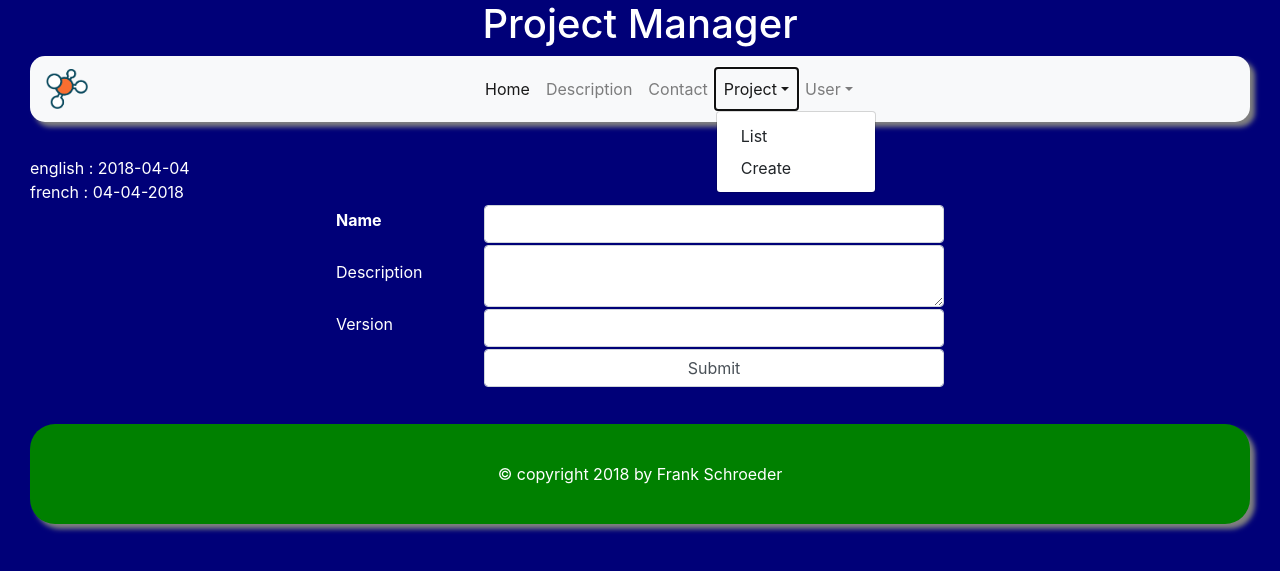
After one commit to D4rkPh0en1x/ProjectManager, a Symfony app: template templates/Product/addProduct.html.twig in a window 1280 px wide, after a click on "Project". The commit adds this page. Shown: the top 571 px of the page. Run offline with Twig, Linux system fonts and the light colour scheme; the template is opened without the code that fills it, so the values that code supplies are empty; form fields are guessed from the names that the template uses; some libraries are stand-ins or nearby versions.

Commit message:
Adding todays Updates

```diff
--- a/composer.json
+++ b/composer.json
@@ -6,11 +6,13 @@
         "ext-iconv": "*",
         "symfony/console": "^4.0",
         "symfony/flex": "^1.0",
+        "symfony/form": "^4.0",
         "symfony/framework-bundle": "^4.0",
         "symfony/lts": "^4@dev",
         "symfony/maker-bundle": "^1.3",
         "symfony/orm-pack": "^1.0",
         "symfony/twig-bundle": "^4.0",
+        "symfony/validator": "^4.0",
         "symfony/yaml": "^4.0"
     },
     "require-dev": {
--- a/config/routes.yaml
+++ b/config/routes.yaml
@@ -5,3 +5,7 @@
 homepage:
      path: /
      controller: App\Controller\DefaultController::homepage
+
+add_product:
+     path: /add/product
+     controller: App\Controller\ProductController::addProduct
--- a/config/services.yaml
+++ b/config/services.yaml
@@ -1,6 +1,7 @@
 # Put parameters here that don't need to change on each machine where the app is deployed
 # https://symfony.com/doc/current/best_practices/configuration.html#application-related-configuration
 parameters:
+    locale: 'en'
 
 services:
     # default configuration for services in *this* file
--- a/public/css/style.min.css
+++ b/public/css/style.min.css
@@ -1 +1 @@
-body{margin-left:30px;margin-right:30px;background-color:#000078;color:white}h1{text-align:center}footer{background-color:green;text-align:center;height:100px;border-radius:25px;margin-top:20px;line-height:100px;box-shadow:10px 10px 5px grey}hr{display:block;height:1px;border:0;border-top:1px solid white;margin:1em 0;padding:0}.tab-pane{border-radius:25px;padding:15px;min-height:300px;background-color:white;color:black;box-shadow:10px 10px 5px grey}.nav-tabs>.active>a,.nav-tabs>.active>a:hover,.nav-tabs>.active>a:focus{border-color:#d45500;border-bottom-color:transparent}.nav-tabs{border-bottom:none}
+body{margin-left:30px;margin-right:30px;background-color:#000078;color:white}h1{text-align:center}footer{background-color:green;text-align:center;height:100px;border-radius:25px;margin-top:20px;line-height:100px;box-shadow:5px 5px 5px grey}hr{display:block;height:1px;border:0;border-top:1px solid white;margin:1em 0;padding:0}.tab-pane{border-radius:25px;padding:15px;min-height:300px;background-color:white;color:black;box-shadow:5px 5px 5px grey}.nav-tabs>.active>a,.nav-tabs>.active>a:hover,.nav-tabs>.active>a:focus{border-color:#d45500;border-bottom-color:transparent}.nav-tabs{border-bottom:none}.navbar-expand-sm{border-radius:15px;margin-bottom:10px;box-shadow:5px 5px 5px grey}.sticky.is-sticky{position:fixed;left:0;right:0;top:0;z-index:1000;width:100%}.add_product{width:50%;margin-left:auto;margin-right:auto}
--- a/public/css/style.scss
+++ b/public/css/style.scss
@@ -16,7 +16,7 @@ footer{
   border-radius: 25px;
   margin-top: 20px;
   line-height: 100px;
-  box-shadow: 10px 10px 5px grey;
+  box-shadow: 5px 5px 5px grey;
 }
 
 hr {
@@ -34,7 +34,7 @@ hr {
   min-height: 300px;
   background-color: white;
   color: black;
-  box-shadow: 10px 10px 5px grey;
+  box-shadow: 5px 5px 5px grey;
 }
 
 .nav-tabs>.active>a, .nav-tabs>.active>a:hover, .nav-tabs>.active>a:focus {
@@ -44,3 +44,24 @@ hr {
 .nav-tabs {
    border-bottom: none;
 }
+
+.navbar-expand-sm{
+  border-radius: 15px;
+  margin-bottom: 10px;
+  box-shadow: 5px 5px 5px grey;
+}
+
+.sticky.is-sticky {
+  position: fixed;
+  left: 0;
+  right: 0;
+  top: 0;
+  z-index: 1000;
+  width: 100%;
+}
+
+.add_product{
+  width: 50%;
+  margin-left:auto;
+  margin-right:auto;
+}
--- /dev/null
+++ b/public/js/stickbs4navbar.min.js
@@ -0,0 +1,9 @@
+/* ========================================================================
+ * Tutorial specific Javascript
+ *
+ * ========================================================================
+ * Copyright 2015 Bootbites.com (unless otherwise stated)
+ * For license information see: http://bootbites.com/license
+ * ======================================================================== */// Sticky navbar
+// =========================
+$(document).ready(function(){var e=function(e,t,n){var r=e.outerHeight(),i=t.offset().top;if(n.scrollTop()>=i){t.height(r);e.addClass("is-sticky")}else{e.removeClass("is-sticky");t.height("auto")}};$('[data-toggle="sticky-onscroll"]').each(function(){var t=$(this),n=$("<div>").addClass("sticky-wrapper");t.before(n);t.addClass("sticky");$(window).on("scroll.sticky-onscroll resize.sticky-onscroll",function(){e(t,n,$(this))});e(t,n,$(window))})});
--- /dev/null
+++ b/templates/Product/addProduct.html.twig
@@ -0,0 +1,79 @@
+{% extends 'base.html.twig' %}
+
+{% block title %}{{ parent() }} - Add Product{% endblock %}
+
+{% block body %}
+
+	{# this is a comment #}
+
+	{# create a new var range #}
+	{# {% set range = [1, 2, 3, 4, 5] %} #}
+
+	{# display the range #}
+	{# <ul> #}
+	{# {% for element in range %} #}
+	{# 	<li>{{ element }}</li> #}
+	{# {%  endfor %} #}
+	{# </ul> #}
+
+	{# condition #}
+	{# {% if isTrue %} #}
+
+	{# {% endif %} #}
+
+	{# {{ 'My awesome text'|upper|title }}<br/>
+    {{ 'My awesome text'|upper|length }}<br/>
+
+	{{ date().format('Y-m-d') }}#}
+
+	{% set nowDate = date() %}<br/>
+
+	english : {{ nowDate|date('Y-d-m') }}<br/>
+	french : {{ nowDate|date('d-m-Y') }}<br/>
+
+	{# {{ form(formular) }} #}
+
+{{ form_start(formular) }}
+<table class="add_product">
+  <tr>
+    <th>{{ form_label(formular.name) }}</th>
+    <th>{{ form_widget(formular.name) }}</th>
+
+  </tr>
+  <tr>
+    <td>{{ form_label(formular.description) }}</td>
+    <td>{{ form_widget(formular.description) }}</td>
+
+  </tr>
+  <tr>
+    <td>{{ form_label(formular.version) }}</td>
+    <td>{{ form_widget(formular.version) }}</td>
+
+  </tr>
+  <tr>
+    <td></td>
+    <td>{{ form_row(formular.submit) }}</td>
+
+  </tr>
+</table>
+{{ form_rest(formular) }}
+{{ form_end(formular)}}
+
+
+{# 	{{ form_start(formular) }}
+
+		{{ form_errors(formular.name) }}
+		{{ form_label(formular.name) }}
+		{{ form_widget(formular.name) }}
+
+		{{ form_row(formular.description) }}
+
+		{{ form_row(formular.version) }}
+
+		{{ form_row(formular.submit) }}
+
+	{{ form_rest(formular) }}
+	{{ form_end(formular)}} #}
+
+
+{% endblock %}
--- a/templates/base.html.twig
+++ b/templates/base.html.twig
@@ -26,6 +26,7 @@
   			<script src="https://code.jquery.com/jquery-3.3.1.min.js" integrity="sha256-FgpCb/KJQlLNfOu91ta32o/NMZxltwRo8QtmkMRdAu8=" crossorigin="anonymous"></script>
   			<script src="https://cdnjs.cloudflare.com/ajax/libs/popper.js/1.12.9/umd/popper.min.js" integrity="sha384-ApNbgh9B+Y1QKtv3Rn7W3mgPxhU9K/ScQsAP7hUibX39j7fakFPskvXusvfa0b4Q" crossorigin="anonymous"></script>
   			<script src="https://maxcdn.bootstrapcdn.com/bootstrap/4.0.0/js/bootstrap.min.js" integrity="sha384-JZR6Spejh4U02d8jOt6vLEHfe/JQGiRRSQQxSfFWpi1MquVdAyjUar5+76PVCmYl" crossorigin="anonymous"></script>
+ 			<script src="/js/stickbs4navbar.min.js"></script>
 
         {% endblock %}
     </body>
--- a/templates/header.html.twig
+++ b/templates/header.html.twig
@@ -1,39 +1,55 @@
 <header>
 <h1>Project Manager</h1>
-<nav>
-	<ul class="nav nav-tabs justify-content-center" id="myTab" role="tablist">
+
+<nav class="navbar navbar-expand-sm navbar-light bg-light bg-faded" data-toggle="sticky-onscroll">
+<button class="navbar-toggler" type="button" data-toggle="collapse" data-target="#nav-content" aria-controls="nav-content" aria-expanded="false" aria-label="Toggle navigation">
+<span class="navbar-toggler-icon"></span>
+</button>
+
+<!-- Brand -->
+<a class="navbar-brand" href="#"><img alt="" src="/images/logo-only.png" height="40px"></a>
+
+    <div class="collapse navbar-collapse justify-content-center" id="nav-content">
+    	<ul class="navbar-nav nav" id="myNav" >
       		<li class="nav-item">
-
-    			<img alt="" src="/images/logo-only.png" height="40px">
-
+        		<a class="nav-link active" id="home-tab" href="/" role="tab">Home</a>
       		</li>
       		<li class="nav-item">
-    		<a class="nav-link active" id="home-tab" data-toggle="tab" href="#home" role="tab" aria-controls="home" aria-selected="true">Home</a>
+        		<a class="nav-link" id="description-tab" href="/" role="tab">Description</a>
       		</li>
       		<li class="nav-item">
-    		<a class="nav-link" id="description-tab" data-toggle="tab" href="#description" role="tab" aria-controls="description" aria-selected="false">Description</a>
-  		</li>
-  		<li class="nav-item">
-    		<a class="nav-link" id="contact-tab" data-toggle="tab" href="#contact" role="tab" aria-controls="contact" aria-selected="false">Contact</a>
+        		<a class="nav-link" id="contact-tab" href="/" role="tab">Contact</a>
       		</li>
       		<li class="nav-item dropdown">
-    		<a class="nav-link dropdown-toggle" data-toggle="dropdown" href="#" role="button" aria-haspopup="true" aria-expanded="false">Project</a>
+        		<a class="nav-link dropdown-toggle" data-toggle="dropdown" href="/" role="button">Project</a>
         			<div class="dropdown-menu">
-                  <a class="dropdown-item" href="#">List</a>
-                  <a class="dropdown-item" href="#">Create</a>
+                      <a class="dropdown-item" href="/">List</a>
+                      <a class="dropdown-item" href="/add/product">Create</a>
 
         			</div>
       		</li>
       		<li class="nav-item dropdown">
-    		<a class="nav-link dropdown-toggle" data-toggle="dropdown" href="#" role="button" aria-haspopup="true" aria-expanded="false">User</a>
+        		<a class="nav-link dropdown-toggle" data-toggle="dropdown" href="/" role="button">User</a>
         			<div class="dropdown-menu">
-                  <a class="dropdown-item" href="#">Login</a>
-                  <a class="dropdown-item" href="#">Register</a>
+                      <a class="dropdown-item" href="/">Login</a>
+                      <a class="dropdown-item" href="/">Register</a>
                       <div class="dropdown-divider"></div>
-                  <a class="dropdown-item" href="#">Logout</a>
+                      <a class="dropdown-item" href="/">Logout</a>
         			</div>
       		</li>
 
     	</ul>
+	</div>
 </nav>
+
 </header>
+
+{% set infoMessages = app.flashes('info') %}
+
+{% if infoMessages is not empty %}
+<div class="container">
+	{% for message in infoMessages %}
+		<p class="bg-success">{{ message }}</p>
+	{% endfor %}
+</div>
+{% endif %}
```
Also changed, not shown: src/Controller/ProductController.php (added, +67 -0 lines), src/Entity/Product.php (+13 -0 lines), templates/Default/homepage.html.twig (+9 -0 lines), public/.htaccess (added), 6 other files. Lines whose indentation alone changed are shown as unchanged.
